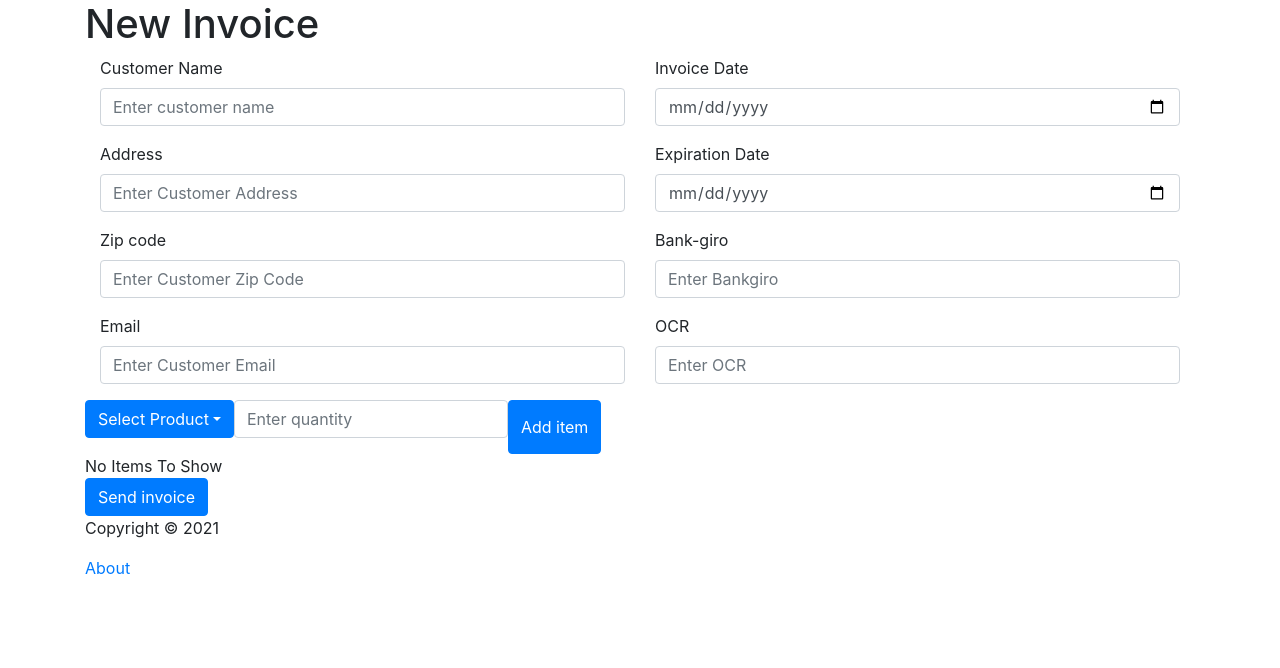
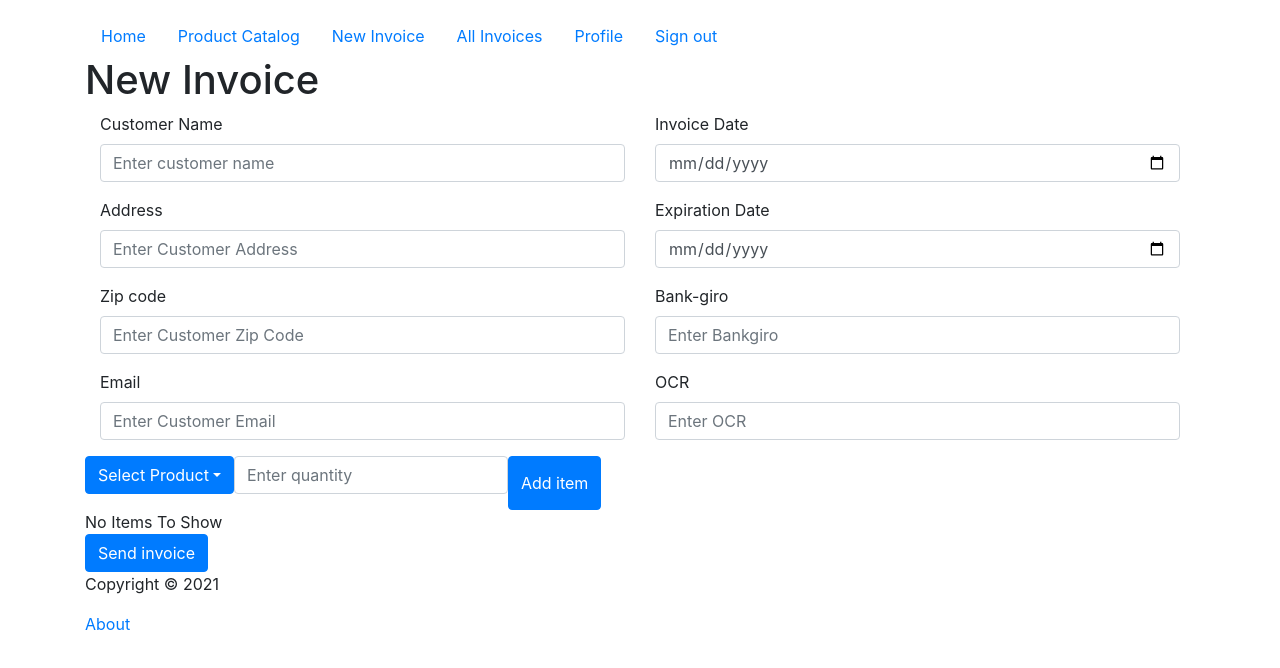
Before and after one commit to gabrieloldaccount/finman-frontend, a React (Create React App) app: page / in a window 1280 px wide. Shown: the top 668 px of the page. Built offline with nearby package versions, Linux system fonts and the light colour scheme; data requests are answered from the project's data file.

Commit message:
Started with the navigation tab component

```diff
--- a/package.json
+++ b/package.json
@@ -9,12 +9,13 @@
     "@testing-library/user-event": "^13.1.5",
     "bootstrap": "^4.6.0",
     "json-server": "^0.16.3",
-    "react": "^17.0.1",
+    "react": "^17.0.2",
     "react-bootstrap": "^1.5.2",
-    "react-dom": "^17.0.1",
+    "react-dom": "^17.0.2",
     "react-icons": "^4.1.0",
     "react-router-dom": "^5.2.0",
     "react-scripts": "4.0.3",
+    "reactstrap": "^8.9.0",
     "web-vitals": "^1.1.1"
   },
   "scripts": {
--- a/src/App.js
+++ b/src/App.js
@@ -8,6 +8,7 @@ import AddInvoice from './components/AddInvoice'
 import About from './components/About'
 import Button from 'react-bootstrap/Button';
 import Dropdown from 'react-bootstrap/Dropdown';
+import NavBar from './components/NavBar'
 
 //TODO: Remove Items-state here. It is in AddInvoice instead.
 
@@ -90,6 +91,7 @@ const App = () => {
     return (
         <Router>
             <div className='container'>
+                <NavBar/>
                 <Header/>
                 <Route
                     path='/'
--- /dev/null
+++ b/src/components/NavBar.js
@@ -0,0 +1,34 @@
+
+import React from 'react';
+import { Nav, NavItem, NavLink } from 'reactstrap';
+
+const NavBar = (props) => {
+    return (
+        <div>
+            <p></p>
+            <Nav>
+                <NavItem>
+                    <NavLink href="#">Home</NavLink>
+                </NavItem>
+                <NavItem>
+                    <NavLink href="#">Product Catalog</NavLink>
+                </NavItem>
+                <NavItem>
+                    <NavLink href="#">New Invoice</NavLink>
+                </NavItem>
+                <NavItem>
+                    <NavLink href="#">All Invoices</NavLink>
+                </NavItem>
+                <NavItem>
+                    <NavLink href="#">Profile</NavLink>
+                </NavItem>
+                <NavItem>
+                    <NavLink href="#">Sign out</NavLink>
+                </NavItem>
+
+            </Nav>
+        </div>
+    );
+}
+
+export default NavBar;
```
Also changed, not shown: 1 other file (tests, documents, lock files or other folders).
